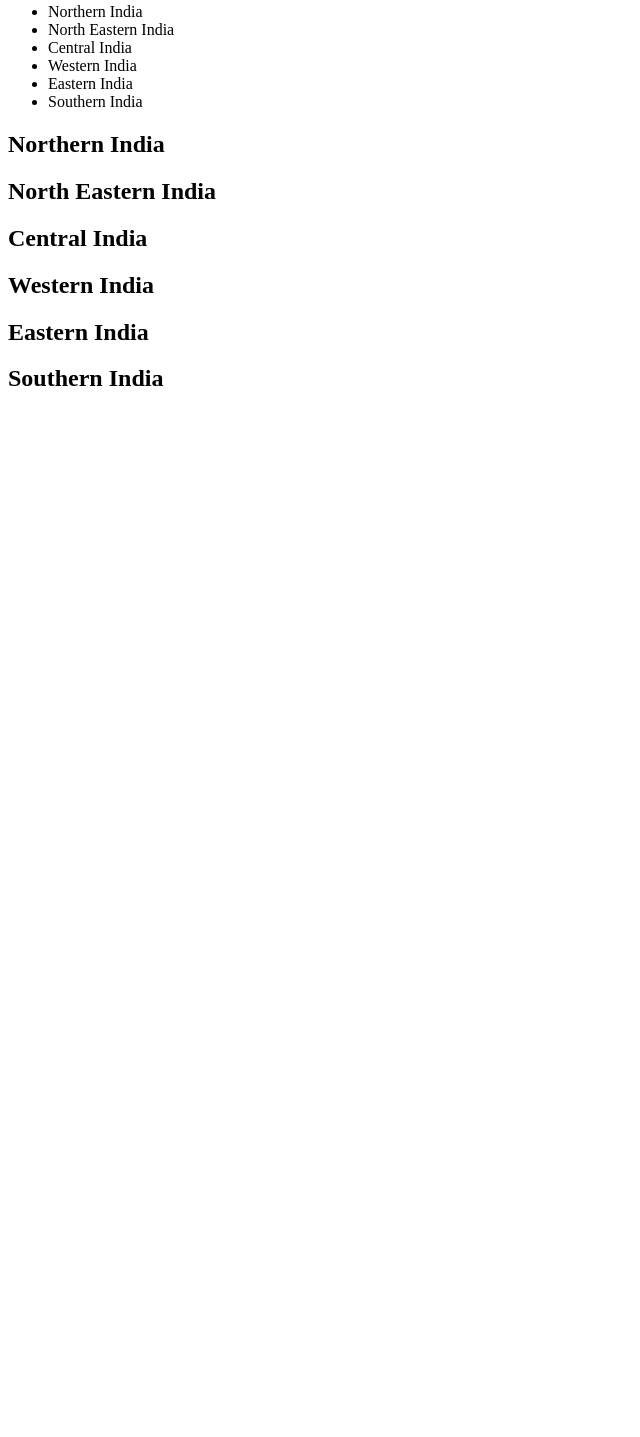
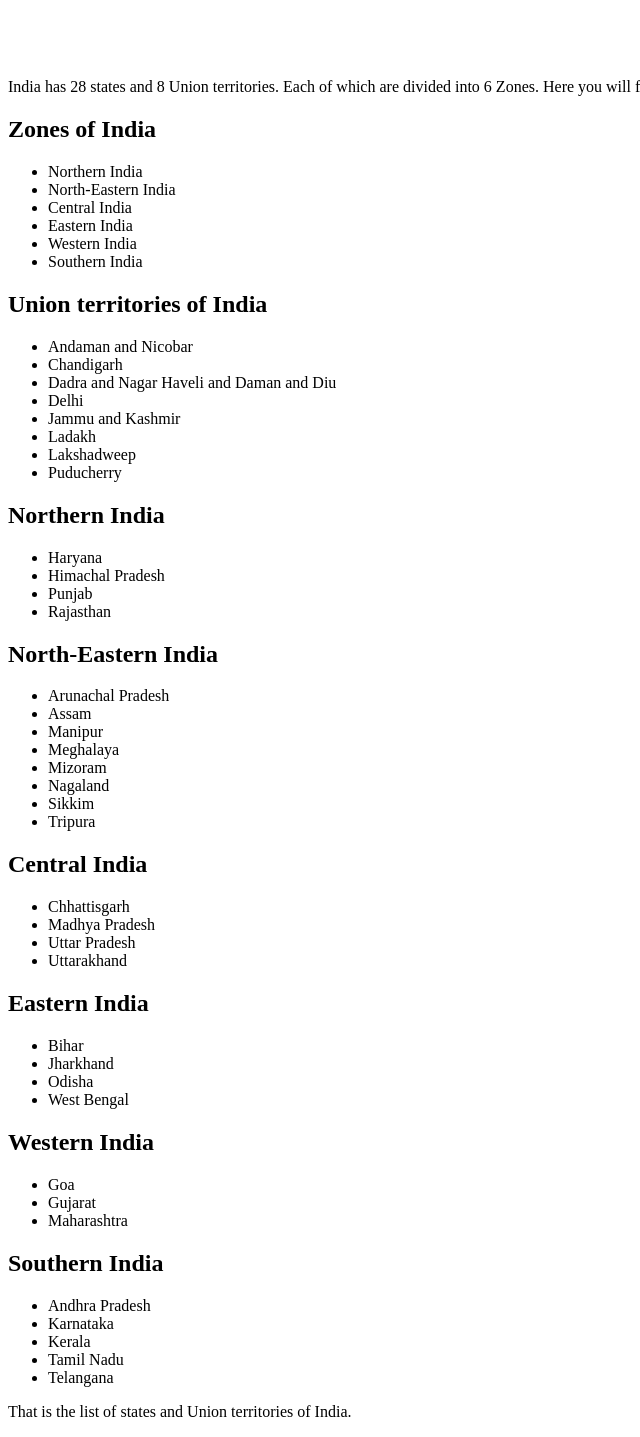
Before and after one commit to lZ3R0l/states-of-india, a plain HTML site: page index.html in a window 1280 px wide. Shown: the part 444-1881 px from the top of the page, without its empty margins (0-640 px from the left). Before the commit the page ends 856 px from the top, so only its background shows below. Drawn offline with Linux system fonts and the light colour scheme.

Commit message:
prelim code done

```diff
--- a/index.html
+++ b/index.html
@@ -13,7 +13,32 @@
             Satates of India
         </h1>
         <nav>
-
+            <ul>
+                <li>
+                    <a href="#zones">Zones</a>
+                </li>
+                <li>
+                    <a href="#union-territories">Union territories</a>
+                </li>
+                <li>
+                    <a href="#northern-india">Northern India</a>
+                </li>
+                <li>
+                    <a href="#north-eastern-india">North-Eastern India</a>
+                </li>
+                <li>
+                    <a href="#central-india">Central India</a>
+                </li>
+                <li>
+                    <a href="#eastern-india">Eastern India</a>
+                </li>
+                <li>
+                    <a href="#western-india">Western India</a>
+                </li>
+                <li>
+                    <a href="#southern-india">Southern India</a>
+                </li>
+            </ul>
         </nav>
     </header>
 
@@ -28,6 +53,7 @@
                 </p>
             </div>
         </section>
+
         <section>
             <h2>
                 Zones of India
@@ -37,60 +63,192 @@
                     Northern India
                 </li>
                 <li>
-                    North Eastern India
+                    North-Eastern India
                 </li>
                 <li>
                     Central India
                 </li>
                 <li>
-                    Western India
+                    Eastern India
                 </li>
                 <li>
-                    Eastern India
+                    Western India
                 </li>
                 <li>
                     Southern India
                 </li>
             </ul>
         </section>
+
+        <section>
+            <h2>
+                Union territories of India
+            </h2>
+            <ul>
+                <li>
+                    Andaman and Nicobar
+                </li>
+                <li>
+                    Chandigarh
+                </li>
+                <li>
+                    Dadra and Nagar Haveli and Daman and Diu
+                </li>
+                <li>
+                    Delhi
+                </li>
+                <li>
+                    Jammu and Kashmir
+                </li>
+                <li>
+                    Ladakh
+                </li>
+                <li>
+                    Lakshadweep
+                </li>
+                <li>
+                    Puducherry
+                </li>
+            </ul>
+        </section>
+
         <section>
             <h2>
                 Northern India
             </h2>
+            <ul>
+                <li>
+                    Haryana
+                </li>
+                <li>
+                    Himachal Pradesh
+                </li>
+                <li>
+                    Punjab
+                </li>
+                <li>
+                    Rajasthan
+                </li>
+            </ul>
+        </section>
 
-        </section>
         <section>
             <h2>
-                North Eastern India
+                North-Eastern India
             </h2>
+            <ul>
+                <li>
+                    Arunachal Pradesh
+                </li>
+                <li>
+                    Assam
+                </li>
+                <li>
+                    Manipur
+                </li>
+                <li>
+                    Meghalaya
+                </li>
+                <li>
+                    Mizoram
+                </li>
+                <li>
+                    Nagaland
+                </li>
+                <li>
+                    Sikkim
+                </li>
+                <li>
+                    Tripura
+                </li>
+            </ul>
+        </section>
 
-        </section>
         <section>
             <h2>
                 Central India
             </h2>
+            <ul>
+                <li>
+                    Chhattisgarh
+                </li>
+                <li>
+                    Madhya Pradesh
+                </li>
+                <li>
+                    Uttar Pradesh
+                </li>
+                <li>
+                    Uttarakhand
+                </li>
+            </ul>
+        </section>
 
+        <section>
+            <h2>
+                Eastern India
+            </h2>
+            <ul>
+                <li>
+                    Bihar
+                </li>
+                <li>
+                    Jharkhand
+                </li>
+                <li>
+                    Odisha
+                </li>
+                <li>
+                    West Bengal
+                </li>
+            </ul>
         </section>
+
         <section>
             <h2>
                 Western India
             </h2>
+            <ul>
+                <li>
+                    Goa
+                </li>
+                <li>
+                    Gujarat
+                </li>
+                <li>
+                    Maharashtra
+                </li>
+            </ul>
+        </section>
 
-        </section>
-        <section>
-            <h2>
-                Eastern India
-            </h2>
-
-        </section>
         <section>
             <h2>
                 Southern India
             </h2>
-
+            <ul>
+                <li>
+                    Andhra Pradesh
+                </li>
+                <li>
+                    Karnataka
+                </li>
+                <li>
+                    Kerala
+                </li>
+                <li>
+                    Tamil Nadu
+                </li>
+                <li>
+                    Telangana
+                </li>
+            </ul>
         </section>
-
     </main>
 
+    <footer>
+        <p>
+            That is the list of states and Union territories of India.
+        </p>
+    </footer>
 </body>
 </html>
```
